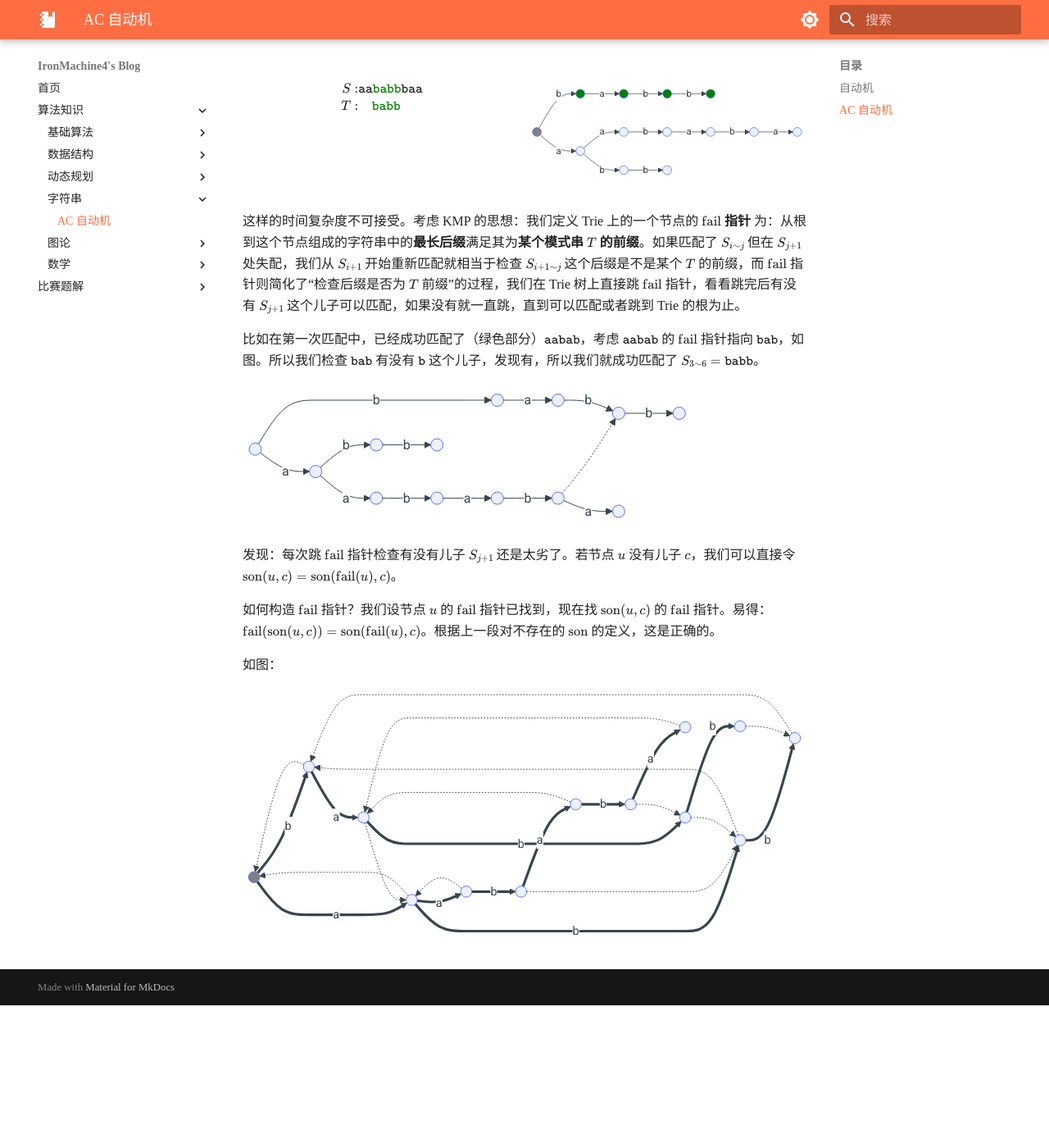
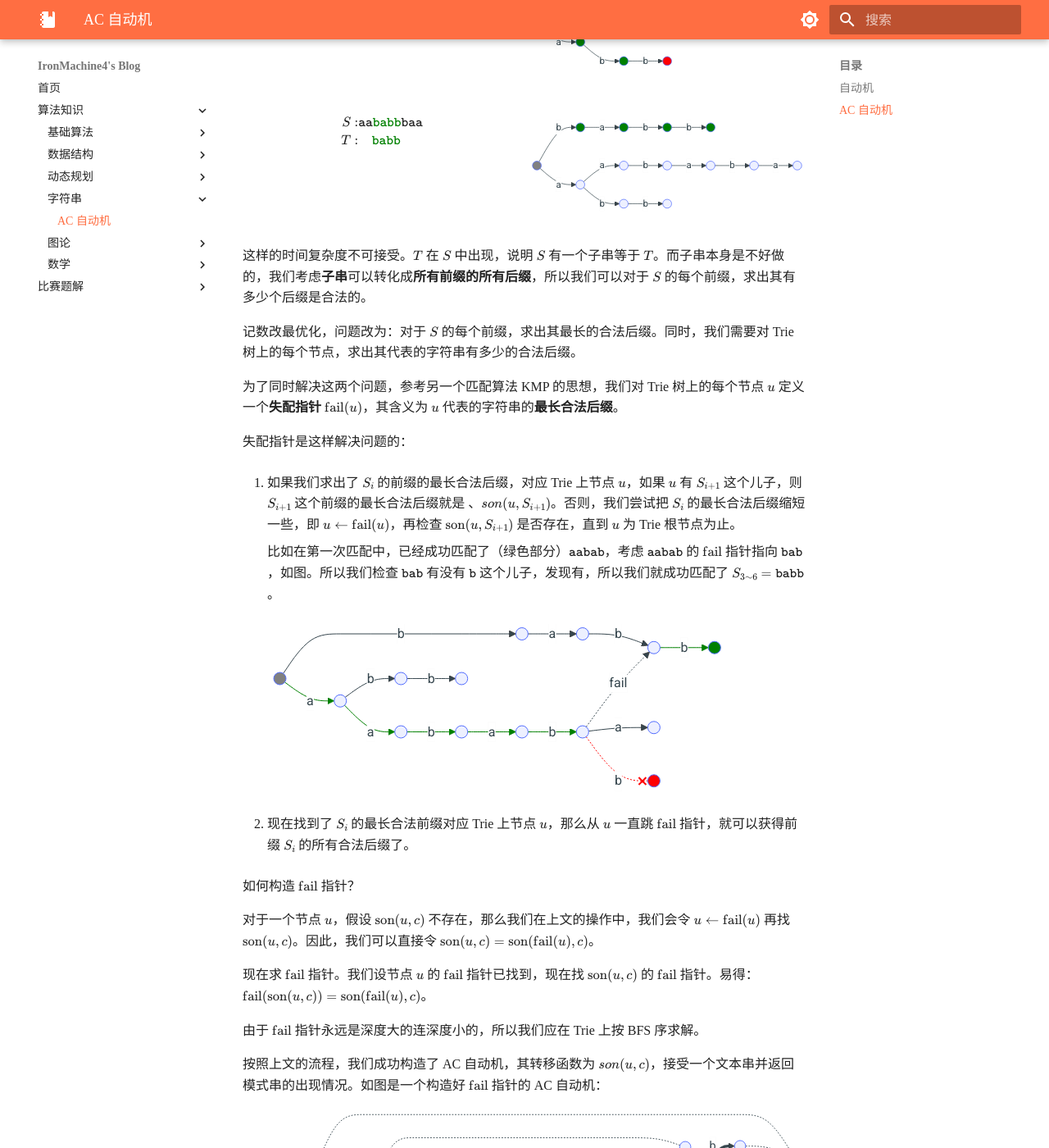
Before and after one commit to IronMachine4/IronMachine4.github.io, an MkDocs documentation site: the page built from docs/algo/string/ac-automaton.md, in a window 1280 px wide and 1400 px high, scrolled down 1793 px. Shown: the whole window at 82% size. Built offline with MkDocs 1.6.1 and Material for MkDocs 9.7.7, drawn with Linux system fonts in a browser that asks for light colours; some web fonts are replaced; before the commit the page ends 3019 px from its top, so only the background shows below that; some of the changed text lies outside the part shown.

Commit message:
update 20260412 23:41 (upd ac-automaton)

````diff
--- a/docs/algo/string/ac-automaton.md
+++ b/docs/algo/string/ac-automaton.md
@@ -22,15 +22,17 @@ C -->|卡里钱足够| D[吃上饭]
 C -->|卡里钱不够| E[没吃上饭]
 ```
 
-当你传入信号序列“进入食堂-选择档口-重选档口-选择档口-卡里前足够”,那么这个信号序列可以吃上饭；如果传入信号序列“进入食堂-转头走了”，那么这个信号序列就没吃上饭。
+当你传入信号序列“进入食堂-选择档口-重选档口-选择档口-卡里钱足够”,那么这个信号序列可以吃上饭；如果传入信号序列“进入食堂-转头走了”，那么这个信号序列就没吃上饭。
 
 在信息学中，自动机往往用在字符串方面，并且我们通常研究的是**确定性有限状态自动机（DFA）**，这样的自动机状态数量有限，并且转移函数 $f(S,c)$ 在 $S,c$ 一定时得到的值一定，即：你选择了进入食堂一定来到食堂过道，而不会既可能在过道，又可能回机房。
 
 ## AC 自动机
 
-考虑长度为 $n$ 的文本串 $S$ 和若干长度之和为 $m$ 的模式串 $T_i$，AC 自动机可以对于 $S$ 的**每个前缀**求出**最长的后缀**满足其为**某个 $T$ 的前缀**。
+考虑长度为 $n$ 的文本串 $S$ 和若干长度之和为 $m$ 的模式串 $T_i$，AC 自动机可以对于每一个 $T$ 判断其是否在 $S$ 中出现。
 
-我们可以将所有的 $T_i$ 插入一颗 Trie 树，对于 $S$ 的 $n$ 个位置都从根节点开始跳 Trie 树，往后匹配，直到在 Trie 树上跳不动为止。时间复杂度 $O(nm)$。如下，$S=\texttt{aababbba}$，$T=\{\texttt{aababa},\texttt{abb},\texttt{babb}\}$
+我们可以将所有的 $T_i$ 插入一颗 Trie 树，从 $S$ 的每个位置开始分别跳 Trie 树，往后匹配，直到在 Trie 树上跳不动为止。时间复杂度 $O(nm)$。如下，$S=\texttt{aababbba}$，$T=\{\texttt{aababa},\texttt{abb},\texttt{babb}\}$
+
+（下文我们称一个字符串合法，意思是这个字符串是某个 $T$ 的前缀，即在 Trie 上。下文的后缀，无特殊说明均为真后缀，即不包括字符串本身）
 
 <div class="grid" markdown>
 <div>
@@ -135,32 +137,53 @@ style babb fill:green
 </div>
 </div>
 
-这样的时间复杂度不可接受。考虑 KMP 的思想：我们定义 Trie 上的一个节点的 **$\text{fail}$ 指针** 为：从根到这个节点组成的字符串中的**最长后缀**满足其为**某个模式串 $T$ 的前缀**。如果匹配了 $S_{i\sim j}$ 但在 $S_{j+1}$ 处失配，我们从 $S_{i+1}$ 开始重新匹配就相当于检查 $S_{i+1\sim j}$ 这个后缀是不是某个 $T$ 的前缀，而 $\text{fail}$ 指针则简化了“检查后缀是否为 $T$ 前缀”的过程，我们在 Trie 树上直接跳 $\text{fail}$ 指针，看看跳完后有没有 $S_{j+1}$ 这个儿子可以匹配，如果没有就一直跳，直到可以匹配或者跳到 Trie 的根为止。
+这样的时间复杂度不可接受。$T$ 在 $S$ 中出现，说明 $S$ 有一个子串等于 $T$。而子串本身是不好做的，我们考虑**子串**可以转化成**所有前缀的所有后缀**，所以我们可以对于 $S$ 的每个前缀，求出其有多少个后缀是合法的。
 
-比如在第一次匹配中，已经成功匹配了（绿色部分）$\texttt{aabab}$，考虑 $\texttt{aabab}$ 的 $\text{fail}$ 指针指向 $\texttt{bab}$，如图。所以我们检查 $\texttt{bab}$ 有没有 $\ttt{b}$ 这个儿子，发现有，所以我们就成功匹配了 $S_{3\sim 6}=\ttt{babb}$。
+记数改最优化，问题改为：对于 $S$ 的每个前缀，求出其最长的合法后缀。同时，我们需要对 Trie 树上的每个节点，求出其代表的字符串有多少的合法后缀。
 
-```mermaid
-graph LR
-0(( )) --> |b| b(( ))
-b --> |a| ba(( ))
-ba --> |b| bab(( ))
-bab --> |b| babb(( ))
-0 --> |a| a(( ))
-a --> |a| aa(( ))
-aa --> |b| aab(( ))
-aab --> |a| aaba(( ))
-aaba --> |b| aabab(( ))
-aabab --> |a| aababa(( ))
-a --> |b| ab(( ))
-ab --> |b| abb(( ))
-aabab -.-> bab
-```
+为了同时解决这两个问题，参考另一个匹配算法 KMP 的思想，我们对 Trie 树上的每个节点 $u$ 定义一个**失配指针** $\def\fail{\text{fail}}\fail(u)$，其含义为 $u$ 代表的字符串的**最长合法后缀**。
 
-发现：每次跳 $\text{fail}$ 指针检查有没有儿子 $S_{j+1}$ 还是太劣了。若节点 $u$ 没有儿子 $c$，我们可以直接令 $\text{son}(u,c)=\text{son}(\text{fail}(u),c)$。
+失配指针是这样解决问题的：
 
-如何构造 $\text{fail}$ 指针？我们设节点 $u$ 的 $\text{fail}$ 指针已找到，现在找 $\text{son}(u,c)$ 的 $\text{fail}$ 指针。易得：$\text{fail}(\text{son}(u,c))=\text{son}(\text{fail}(u),c)$。根据上一段对不存在的 $\text{son}$ 的定义，这是正确的。
+1.  如果我们求出了 $S_{i}$ 的前缀的最长合法后缀，对应 Trie 上节点 $u$，如果 $u$ 有 $S_{i+1}$ 这个儿子，则 $S_{i+1}$ 这个前缀的最长合法后缀就是 $\def\son{\text{son}}、son(u,S_{i+1})$。否则，我们尝试把 $S_{i}$ 的最长合法后缀缩短一些，即 $u\leftarrow\fail(u)$，再检查 $\son(u,S_{i+1})$ 是否存在，直到 $u$ 为 Trie 根节点为止。
 
-如图：
+    比如在第一次匹配中，已经成功匹配了（绿色部分）$\texttt{aabab}$，考虑 $\texttt{aabab}$ 的 $\text{fail}$ 指针指向 $\texttt{bab}$，如图。所以我们检查 $\texttt{bab}$ 有没有 $\ttt{b}$ 这个儿子，发现有，所以我们就成功匹配了 $S_{3\sim 6}=\ttt{babb}$。
+
+    ```mermaid
+    graph LR
+    0(( )) --> |b| b(( ))
+    b --> |a| ba(( ))
+    ba --> |b| bab(( ))
+    bab --> |b| babb(( ))
+    0 --> |a| a(( ))
+    a --> |a| aa(( ))
+    aa --> |b| aab(( ))
+    aab --> |a| aaba(( ))
+    aaba --> |b| aabab(( ))
+    aabab --> |a| aababa(( ))
+    a --> |b| ab(( ))
+    ab --> |b| abb(( ))
+    aabab -.-> |fail| bab
+    linkStyle 4,5,6,7,8 stroke:green
+    aabab -.-x |b| aababb(( ))
+    linkStyle 13 stroke:red
+    style aababb fill:red
+    linkStyle 3 stroke:green
+    style babb fill:green
+    style 0 fill:grey
+    ```
+
+2.  现在找到了 $S_i$ 的最长合法前缀对应 Trie 上节点 $u$，那么从 $u$ 一直跳 $\fail$ 指针，就可以获得前缀 $S_i$ 的所有合法后缀了。
+
+如何构造 $\fail$ 指针？
+
+对于一个节点 $u$，假设 $\son(u,c)$ 不存在，那么我们在上文的操作中，我们会令 $u\leftarrow\fail(u)$ 再找 $\son(u,c)$。因此，我们可以直接令 $\son(u,c)=\son(\fail(u),c)$。
+
+现在求 $\fail$ 指针。我们设节点 $u$ 的 $\fail$ 指针已找到，现在找 $\son(u,c)$ 的 $\fail$ 指针。易得：$\fail(\son(u,c))=\son(\fail(u),c)$。
+
+由于 $\fail$ 指针永远是深度大的连深度小的，所以我们应在 Trie 上按 BFS 序求解。
+
+按照上文的流程，我们成功构造了 AC 自动机，其转移函数为 $son(u,c)$，接受一个文本串并返回模式串的出现情况。如图是一个构造好 $\fail$ 指针的 AC 自动机：
 
 ```mermaid
 graph LR
@@ -190,3 +213,7 @@ bab -.-> ab
 babb -.-> abb
 style 0 fill:grey
 ```
+
+现在我们就能通过洛谷上 AC 自动机的弱化版了。目前复杂度的一个缺陷是：我们在找 $S_i$ 前缀的所有合法后缀时跳 $\fail$ 指针的操作是开销很大的，最坏总复杂度会 $O(n^2|\Sigma|)$。解决方法也很简单：Trie 上的所有 $\fail$ 指针构成了一棵内向树，跳 $\fail$ 指针的操作相当于树上把从某个节点到根的路径上所有节点打一个标记。我们只需在 $S_i$ 前缀的最长合法后缀的对应节点 $u$ 处打一个标记，全部打完后一次 DFS/拓扑序就可以求出所有节点的标记数量了。
+
+时间复杂度 $O(n|\Sigma|)$。
````
